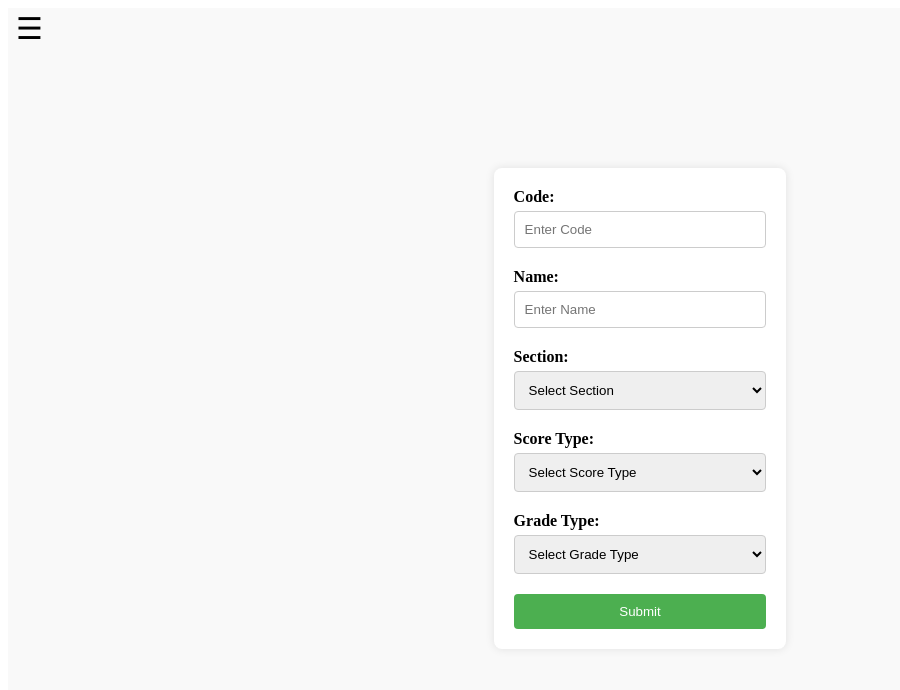
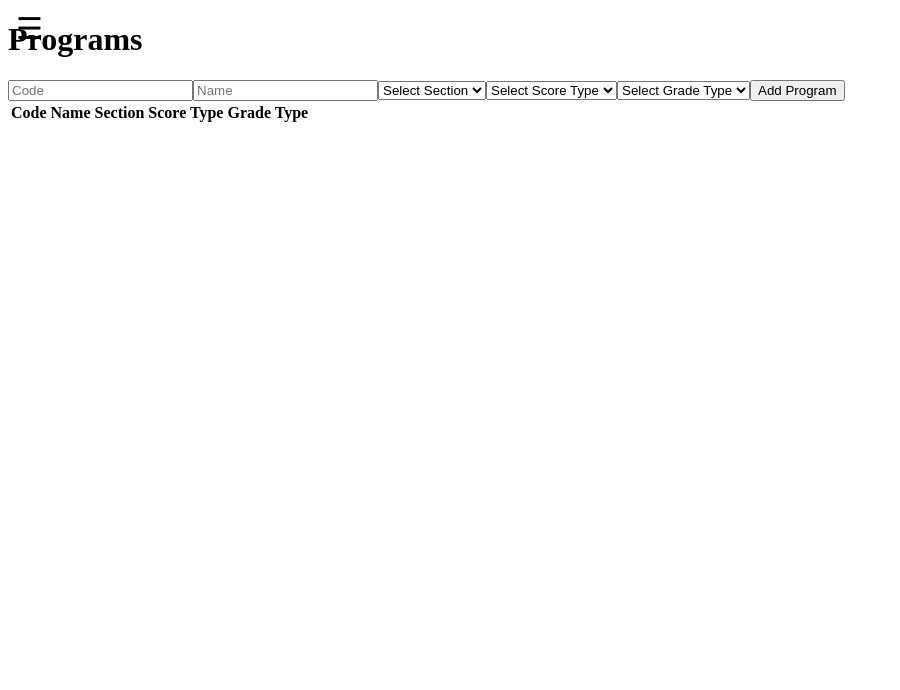
Before and after one commit to Javadamkd/art-fest-management, a Next.js app: page /programs in a window 1280 px wide. Shown: the top 690 px of the page, without its empty margins (0-900 px from the left). Built offline with nearby package versions, Linux system fonts and the light colour scheme.

Commit message:
Update programs.js

```diff
--- a/pages/programs.js
+++ b/pages/programs.js
@@ -1,23 +1,40 @@
-// pages/programs.js
 import { useState } from 'react';
-import styles from './Programs.module.css';
 
 const Programs = () => {
+  const [code, setCode] = useState('');
+  const [name, setName] = useState('');
   const [section, setSection] = useState('');
   const [scoreType, setScoreType] = useState('');
   const [gradeType, setGradeType] = useState('');
+  const [programs, setPrograms] = useState([]);
+
+  const addProgram = (e) => {
+    e.preventDefault();
+    setPrograms([...programs, { code, name, section, scoreType, gradeType }]);
+    setCode('');
+    setName('');
+    setSection('');
+    setScoreType('');
+    setGradeType('');
+  };
 
   return (
-    <div className={styles.formContainer}>
-      <form className={styles.programForm}>
-        <label>Code:</label>
-        <input type="text" name="code" placeholder="Enter Code" />
-
-        <label>Name:</label>
-        <input type="text" name="name" placeholder="Enter Name" />
-
-        <label>Section:</label>
-        <select name="section" value={section} onChange={(e) => setSection(e.target.value)}>
+    <div>
+      <h1>Programs</h1>
+      <form onSubmit={addProgram}>
+        <input
+          type="text"
+          placeholder="Code"
+          value={code}
+          onChange={(e) => setCode(e.target.value)}
+        />
+        <input
+          type="text"
+          placeholder="Name"
+          value={name}
+          onChange={(e) => setName(e.target.value)}
+        />
+        <select value={section} onChange={(e) => setSection(e.target.value)}>
           <option value="" disabled>Select Section</option>
           <option value="Aliya">Aliya</option>
           <option value="Thaniya">Thaniya</option>
@@ -25,27 +42,44 @@ const Programs = () => {
           <option value="Bidaya">Bidaya</option>
           <option value="Uoola">Uoola</option>
         </select>
-
-        <label>Score Type:</label>
-        <select name="scoreType" value={scoreType} onChange={(e) => setScoreType(e.target.value)}>
+        <select value={scoreType} onChange={(e) => setScoreType(e.target.value)}>
           <option value="" disabled>Select Score Type</option>
           <option value="Individual">Individual</option>
           <option value="Group">Group</option>
           <option value="Shared by two">Shared by two</option>
           <option value="Master">Master</option>
         </select>
-
-        <label>Grade Type:</label>
-        <select name="gradeType" value={gradeType} onChange={(e) => setGradeType(e.target.value)}>
+        <select value={gradeType} onChange={(e) => setGradeType(e.target.value)}>
           <option value="" disabled>Select Grade Type</option>
           <option value="Individual">Individual</option>
           <option value="Group">Group</option>
           <option value="Shared by two">Shared by two</option>
           <option value="Master">Master</option>
         </select>
-
-        <button type="submit">Submit</button>
+        <button type="submit">Add Program</button>
       </form>
+      <table>
+        <thead>
+          <tr>
+            <th>Code</th>
+            <th>Name</th>
+            <th>Section</th>
+            <th>Score Type</th>
+            <th>Grade Type</th>
+          </tr>
+        </thead>
+        <tbody>
+          {programs.map((program, index) => (
+            <tr key={index}>
+              <td>{program.code}</td>
+              <td>{program.name}</td>
+              <td>{program.section}</td>
+              <td>{program.scoreType}</td>
+              <td>{program.gradeType}</td>
+            </tr>
+          ))}
+        </tbody>
+      </table>
     </div>
   );
 };
```
